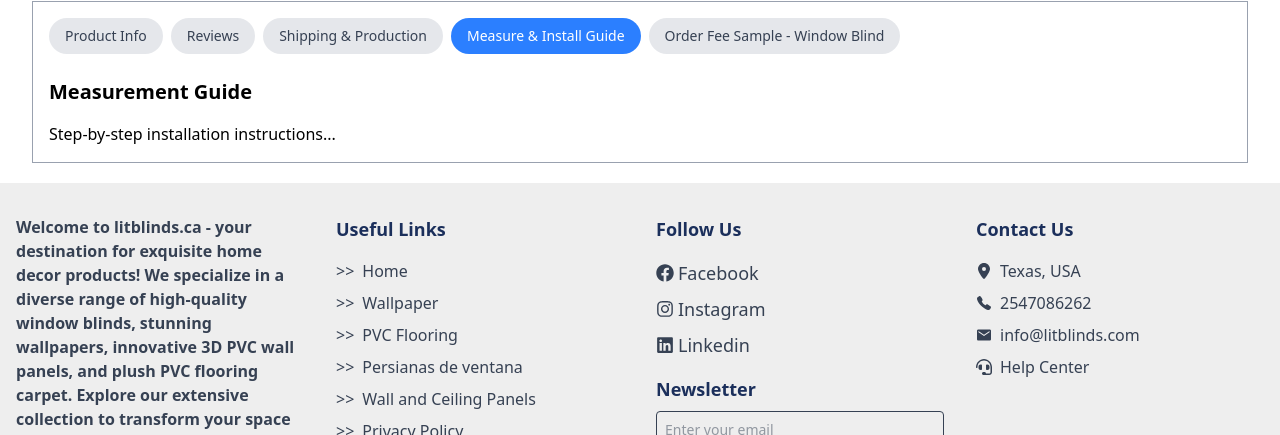
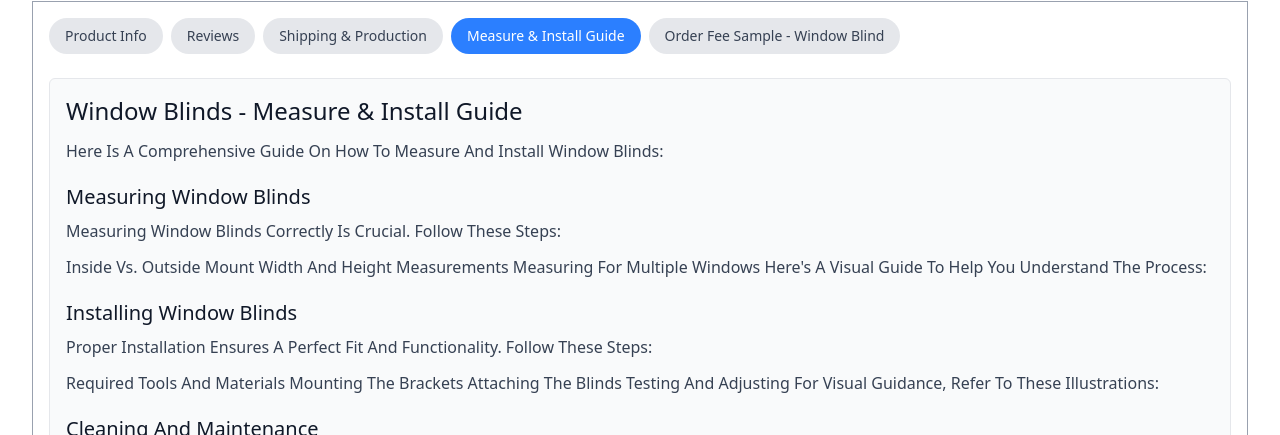
Before and after one commit to RobiulIslam08/litblinds, a React (Vite) app: page /window-blinds-singlepage in a window 1280 px wide. Both pictures are taken after a click on the button "Measure & Install Guide". Shown: the part 3787-4222 px from the top of the page. Built offline with nearby package versions, Linux system fonts and the light colour scheme.

Commit message:
order fee sample design

```diff
--- a/src/components/ProductTabs.jsx
+++ b/src/components/ProductTabs.jsx
@@ -2,6 +2,8 @@ import { useState } from 'react';
 import ProductInfo from './productTabs/ProductInfo';
 import ReviewSections from './productTabs/ReviewSections';
 import ShippingSection from './productTabs/ShippingSection';
+import Guide from './productTabs/Guide';
+import Sample from './productTabs/Sample';
 
 
 
@@ -45,19 +47,12 @@ const ProductTabs = () => {
 				)}
 
 				{activeTab === 'guide' && (
-					<div>
-						<h2 className="text-xl font-bold mb-4">Measurement Guide</h2>
-						<p>Step-by-step installation instructions...</p>
-					</div>
+
+					<Guide></Guide>
 				)}
 
 				{activeTab === 'samples' && (
-					<div>
-						<h2 className="text-xl font-bold mb-4">Free Samples</h2>
-						<button className="bg-orange-500 text-white px-4 py-2 rounded">
-							Order Free Samples
-						</button>
-					</div>
+					<Sample></Sample>
 				)}
 
 				{activeTab === 'shipping' && (
--- /dev/null
+++ b/src/components/productTabs/Guide.jsx
@@ -0,0 +1,51 @@
+import React from 'react';
+
+const Guide = () => {
+	return (
+		<div className=" p-4 border border-gray-200 bg-gray-50 rounded-md">
+			<h1 className="text-2xl font-medium text-gray-900 mb-3">Window Blinds - Measure & Install Guide</h1>
+
+			<p className="text-gray-700 mb-5">Here Is A Comprehensive Guide On How To Measure And Install Window Blinds:</p>
+
+			{/* Measuring Section */}
+			<section className="mb-5">
+				<h2 className="text-xl font-medium text-gray-900 mb-2">Measuring Window Blinds</h2>
+
+				<p className="text-gray-700 mb-3">Measuring Window Blinds Correctly Is Crucial. Follow These Steps:</p>
+
+				<p className="text-gray-700 mb-3">
+					Inside Vs. Outside Mount Width And Height Measurements Measuring For Multiple Windows Here's A Visual Guide To
+					Help You Understand The Process:
+				</p>
+			</section>
+
+			{/* Installing Section */}
+			<section className="mb-5">
+				<h2 className="text-xl font-medium text-gray-900 mb-2">Installing Window Blinds</h2>
+
+				<p className="text-gray-700 mb-3">
+					Proper Installation Ensures A Perfect Fit And Functionality. Follow These Steps:
+				</p>
+
+				<p className="text-gray-700 mb-3">
+					Required Tools And Materials Mounting The Brackets Attaching The Blinds Testing And Adjusting For Visual
+					Guidance, Refer To These Illustrations:
+				</p>
+			</section>
+
+			{/* Cleaning Section */}
+			<section className="mb-5">
+				<h2 className="text-xl font-medium text-gray-900 mb-2">Cleaning And Maintenance</h2>
+
+				<p className="text-gray-700 mb-3">Maintain Your Window Blinds For Longer Durability:</p>
+
+				<p className="text-gray-700 mb-3">
+					Regular Dusting And Cleaning Spot Cleaning For Stains Preventative Maintenance Tips These Images Illustrate
+					The Process:
+				</p>
+			</section>
+		</div>
+	);
+};
+
+export default Guide;
--- /dev/null
+++ b/src/components/productTabs/Sample.jsx
@@ -0,0 +1,91 @@
+import React from 'react';
+import { useState } from "react"
+const Sample = () => {
+	const [fullName, setFullName] = useState("")
+	const [shippingAddress, setShippingAddress] = useState("")
+	const [email, setEmail] = useState("")
+
+	const handleSubmit = (e) => {
+	  e.preventDefault()
+	  console.log("Order submitted:", { fullName, shippingAddress, email })
+	}
+	return (
+		<div className="p-4 border border-gray-200 bg-gray-50 rounded-md">
+		<h1 className="text-xl font-medium text-gray-900 mb-1">Order Free Samples - Window Blinds</h1>
+
+		<p className="text-sm text-gray-700 mb-3">
+		  Get A Free Sample Of Our Window Blinds To See Their Quality And Style.
+		</p>
+
+		<h2 className="text-lg font-medium text-gray-900 mb-1">Request Free Sample</h2>
+
+		<p className="text-sm text-gray-700 mb-2">Fill Out The Form Below To Order Your Free Sample:</p>
+
+		<form onSubmit={handleSubmit} className="space-y-2">
+		  <div>
+			<label htmlFor="full-name" className="block text-sm text-gray-700 mb-1">
+			  Full Name:
+			</label>
+			<input
+			  type="text"
+			  id="full-name"
+			  className="w-full border border-gray-300 rounded px-3 py-1.5"
+			  value={fullName}
+			  onChange={(e) => setFullName(e.target.value)}
+			/>
+		  </div>
+
+		  <div>
+			<label htmlFor="shipping-address" className="block text-sm text-gray-700 mb-1">
+			  Shipping Address:
+			</label>
+			<textarea
+			  id="shipping-address"
+			  className="w-full border border-gray-300 rounded px-3 py-1.5"
+			  rows={3}
+			  value={shippingAddress}
+			  onChange={(e) => setShippingAddress(e.target.value)}
+			/>
+		  </div>
+
+		  <div>
+			<label htmlFor="email" className="block text-sm text-gray-700 mb-1">
+			  Email Address:
+			</label>
+			<input
+			  type="email"
+			  id="email"
+			  className="w-full border border-gray-300 rounded px-3 py-1.5"
+			  value={email}
+			  onChange={(e) => setEmail(e.target.value)}
+			/>
+		  </div>
+
+		  <div>
+			<button
+			  type="submit"
+			  className="bg-blue-500 hover:bg-blue-600 text-white font-medium py-1.5 px-4 rounded text-sm"
+			>
+			  Order Free Sample
+			</button>
+		  </div>
+		</form>
+
+		<div className="mt-4">
+		  <h2 className="text-lg font-medium text-gray-900 mb-1">What To Expect</h2>
+
+		  <p className="text-sm text-gray-700 mb-2">Here's What You'll Receive In Your Free Sample Package:</p>
+
+		  <ul className="list-disc pl-5 text-sm text-gray-700 space-y-0.5">
+			<li>Sample Pieces Of Different Blind Styles</li>
+			<li>Color And Texture Variations</li>
+			<li>Product Catalog And Ordering Information</li>
+		  </ul>
+
+		  <p className="text-sm text-gray-700 mt-1">Here's A Preview Of Our Sample Package:</p>
+		</div>
+	  </div>
+	);
+};
+
+export default Sample;
```
